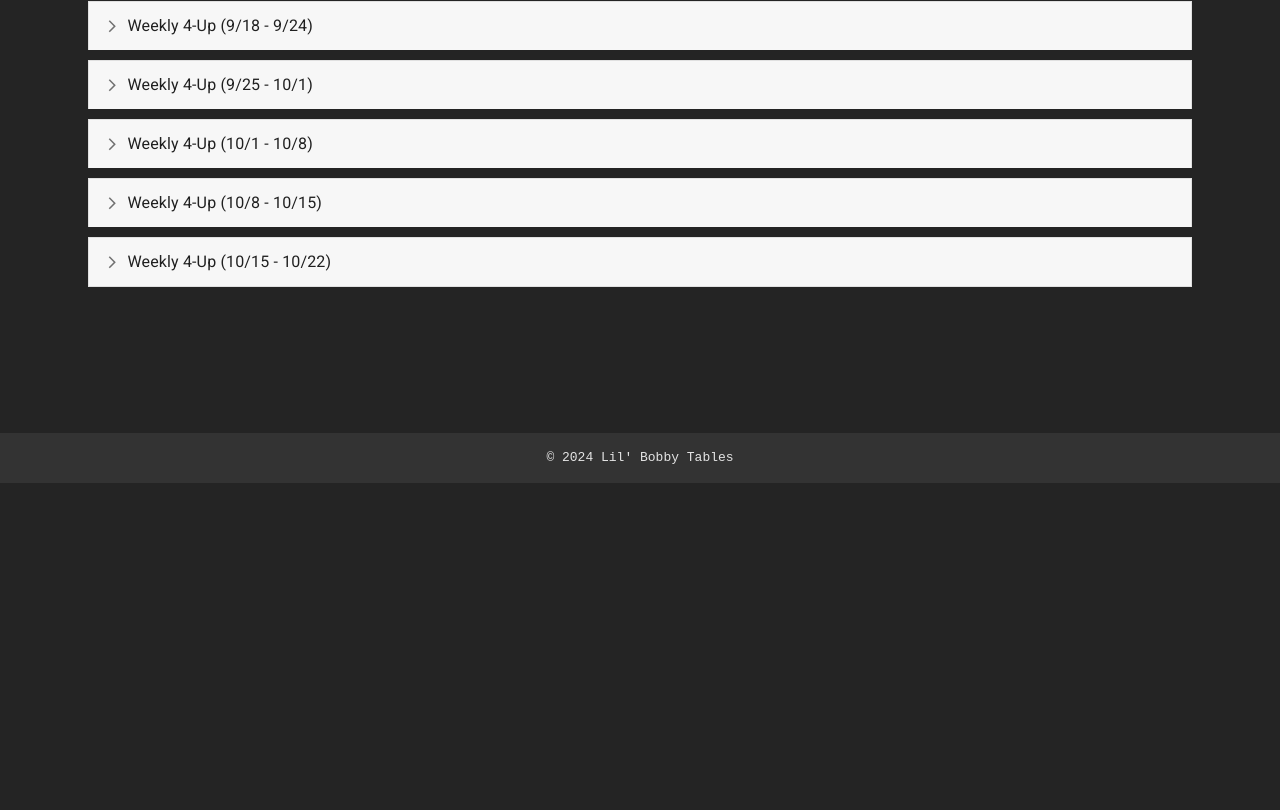
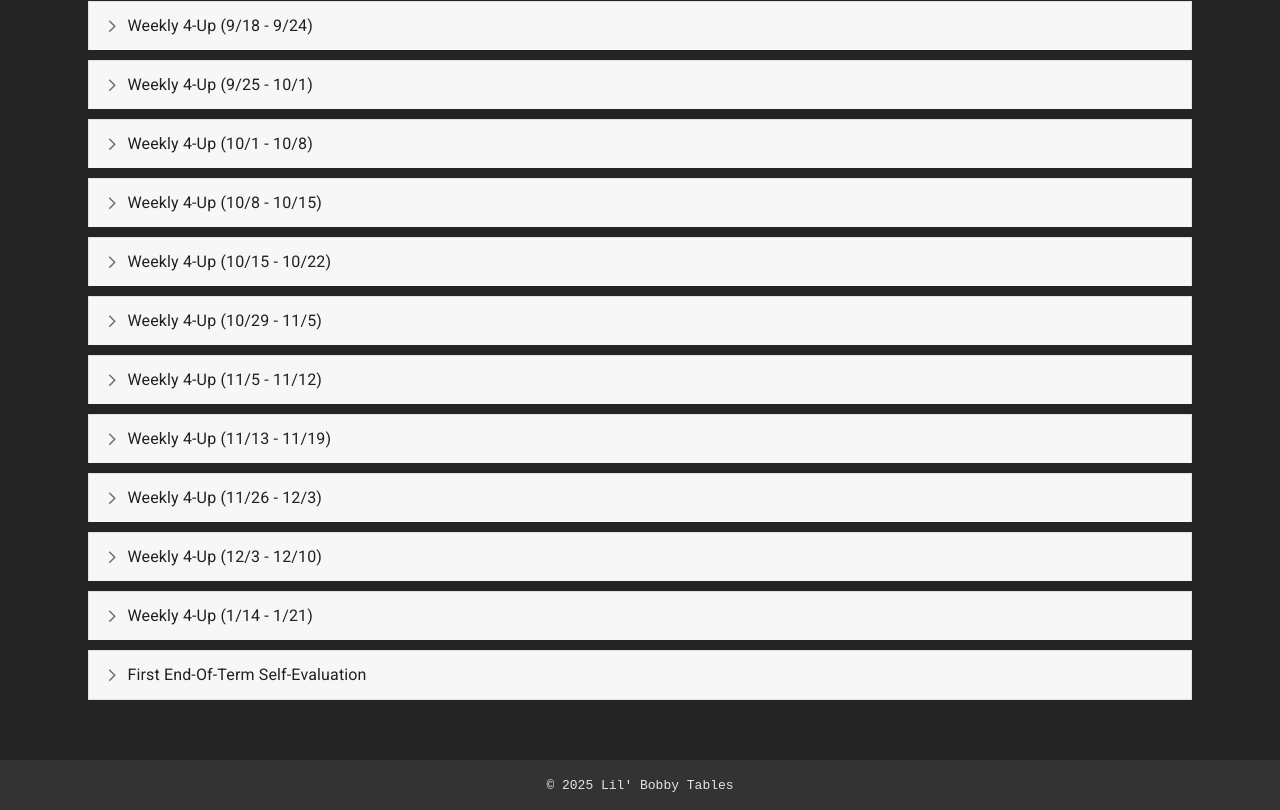
Before and after one commit to Team-Lil-Bobby-Tables/ProjectWebsite, a React (Vite) app in the folder frontend/: page /artifacts in a window 1280 px wide. Shown: the part 436-1246 px from the top of the page. Before the commit the page ends 919 px from the top, so only its background shows below. Built offline with nearby package versions, Linux system fonts and the light colour scheme.

Commit message:
added newer artifacts + updated footer

```diff
--- a/frontend/src/components/about-project.tsx
+++ b/frontend/src/components/about-project.tsx
@@ -19,9 +19,16 @@ const AboutProject = () => {
           justifyContent: "center",
         }}
       >
-        <a href="https://educe.club" target="_blank">
+        {/* <a href="https://educe.club" target="_blank">
           <img src={educe} width={"600"} />
-        </a>
+        </a> */}
+        <iframe
+          width="560"
+          height="315"
+          src="https://www.youtube.com/embed/X4RLg6RJgSs?si=sJVzKYNa5plYRl24&amp;start=796"
+          title="YouTube video player"
+          allow="accelerometer; autoplay; clipboard-write; encrypted-media; gyroscope; picture-in-picture; web-share"
+        ></iframe>
         <div>
           <p>
             Educe is an application for growing knowledge through connecting
--- a/frontend/src/components/artifacts.tsx
+++ b/frontend/src/components/artifacts.tsx
@@ -146,6 +146,76 @@ const panels = [
       />
     ),
   },
+  {
+    header: "Weekly 4-Up (10/29 - 11/5)",
+    content: (
+      <iframe
+        src="https://docs.google.com/document/d/e/2PACX-1vROKDVf1cdLNAWxVqc0s_n4h_WoQgVvgh01BLUxafOmomEkAXKwrTOtxg8IsVRPNQ/pub?embedded=true"
+        width={"80%"}
+        height={"800px"}
+      />
+    ),
+  },
+  {
+    header: "Weekly 4-Up (11/5 - 11/12)",
+    content: (
+      <iframe
+        src="https://docs.google.com/document/d/e/2PACX-1vSeJ_QZT7Xtk_uC7UJ8RVVr9CfSyc7v4ozB4ctUjnvBdwbWB6Ye3F8hrPJhS3EpiQ/pub?embedded=true"
+        width={"80%"}
+        height={"800px"}
+      />
+    ),
+  },
+  {
+    header: "Weekly 4-Up (11/13 - 11/19)",
+    content: (
+      <iframe
+        src="https://docs.google.com/document/d/e/2PACX-1vTRIJZ7cE1G_WbgHSfpTYuqz-ZhtSmo5M3a4hyEPPBbH9xY8j9tE45M_6kEbYh42w/pub?embedded=true"
+        width={"80%"}
+        height={"800px"}
+      />
+    ),
+  },
+  {
+    header: "Weekly 4-Up (11/26 - 12/3)",
+    content: (
+      <iframe
+        src="https://docs.google.com/document/d/e/2PACX-1vSHOC4p7VDLomeSzeGkq4eyN4AEZivj5KVJXWaWwsI1CpX68VI6OsB1kUcxjxwrsQ/pub?embedded=true"
+        width={"80%"}
+        height={"800px"}
+      />
+    ),
+  },
+  {
+    header: "Weekly 4-Up (12/3 - 12/10)",
+    content: (
+      <iframe
+        src="https://docs.google.com/document/d/e/2PACX-1vRNMjPFmwIFuWdxE2M3kdQDVf6Hm7X_CQuCWJB7WAf9N29596tc9_Zz7tiKuo2lvA/pub?embedded=true"
+        width={"80%"}
+        height={"800px"}
+      />
+    ),
+  },
+  {
+    header: "Weekly 4-Up (1/14 - 1/21)",
+    content: (
+      <iframe
+        src="https://docs.google.com/document/d/e/2PACX-1vSKfTzw9uyMuS6LVKYVxn3Vo0kXJi3FJ4m4NQ9ntO-QTeadnEtUDG82M_hC8LFUmA/pub?embedded=true"
+        width={"80%"}
+        height={"800px"}
+      />
+    ),
+  },
+  {
+    header: "First End-Of-Term Self-Evaluation",
+    content: (
+      <iframe
+        src="https://docs.google.com/document/d/e/2PACX-1vQydkI1_nqJGilmDKW752ce2FN-vMN0T9AgL4VYyQ90402WDiNk-F3Gm3NkDSnWRQ/pub?embedded=true"
+        width={"80%"}
+        height={"800px"}
+      />
+    ),
+  },
 ];
 
 export default function Artifacts() {
--- a/frontend/src/components/footer.tsx
+++ b/frontend/src/components/footer.tsx
@@ -17,7 +17,7 @@ const Footer = () => {
         fontFamily: "monospace",
       }}
     >
-      © 2024 Lil' Bobby Tables
+      © 2025 Lil' Bobby Tables
     </footer>
   );
 };
```
